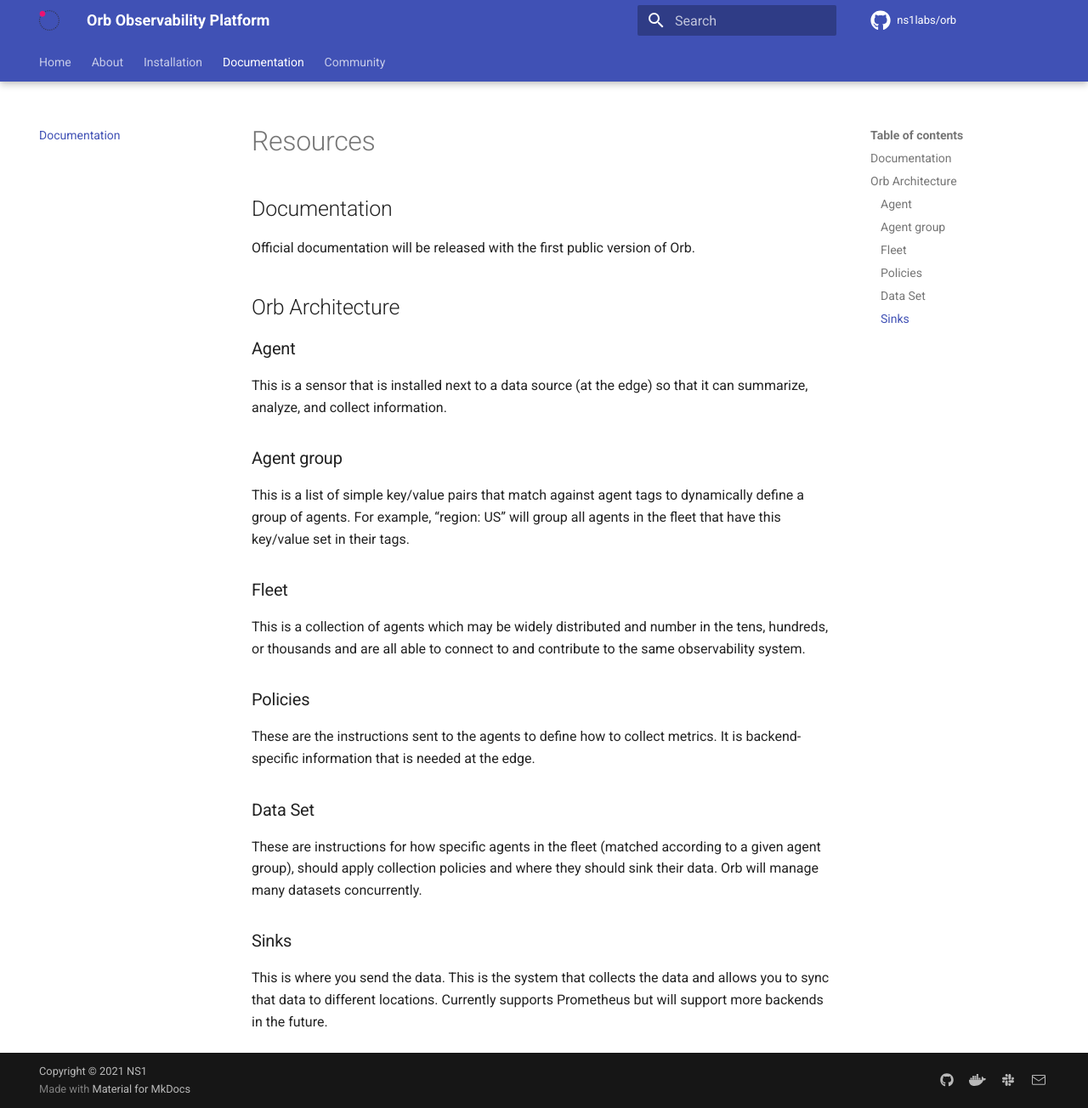
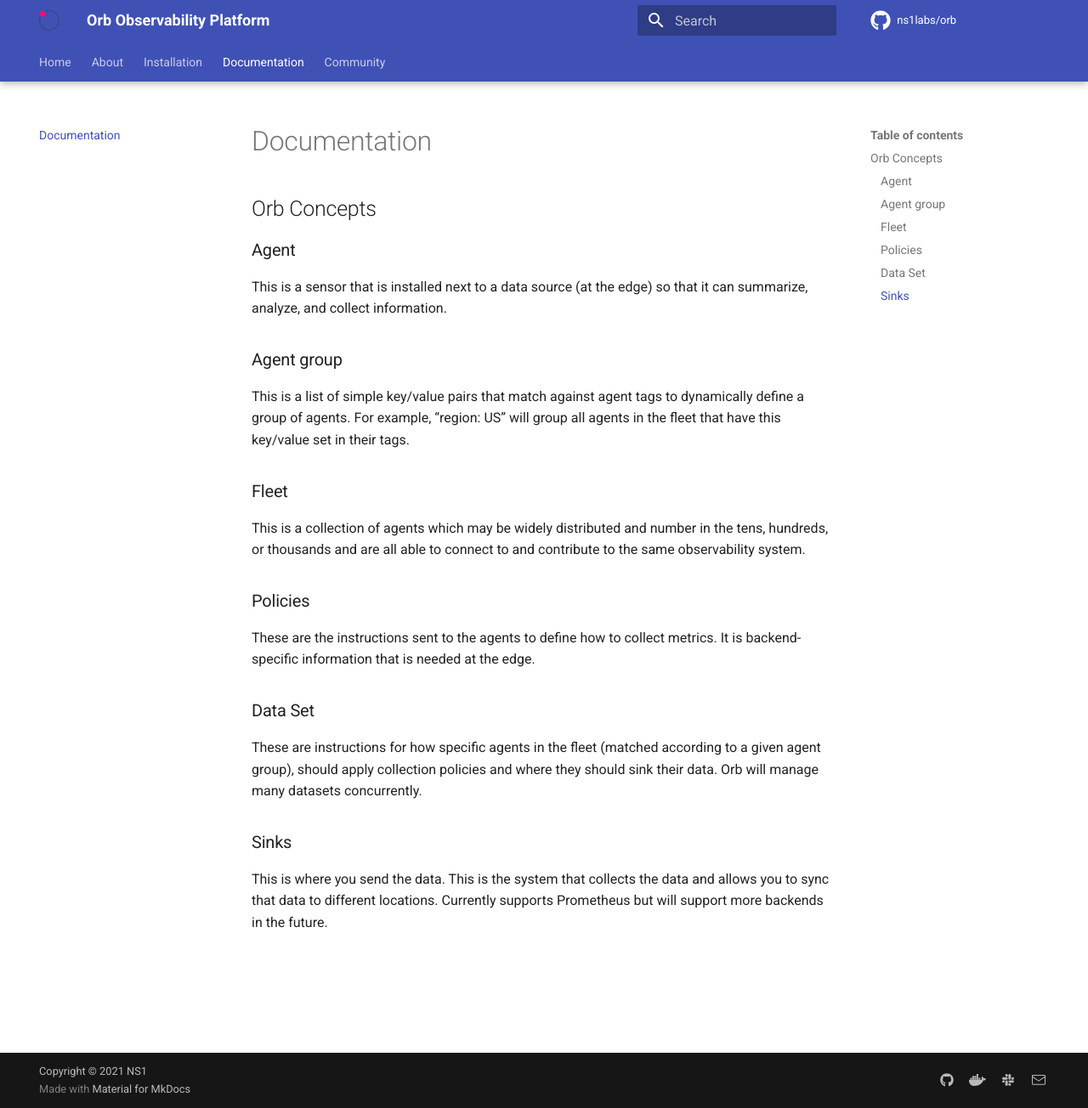
Before and after one commit to orb-community/orb-website, an MkDocs documentation site: the page built from docs/docs.md, in a window 1280 px wide and 1304 px high. Shown: the whole window at 85% size. Built offline with MkDocs 1.6.1 and Material for MkDocs 9.7.7, drawn with Linux system fonts in a browser that asks for light colours; comment, search, counter and statistics services are not loaded.

Commit message:
text edits

```diff
--- a/docs/docs.md
+++ b/docs/docs.md
@@ -1,9 +1,7 @@
-# Resources
+# Documentation
 
-## Documentation
-Official documentation will be released with the first public version of Orb.
 
-## Orb Architecture
+## Orb Concepts
 ### Agent
 This is a sensor that is installed next to a data source (at the edge) so that it can summarize, analyze, and collect information.
 
```
